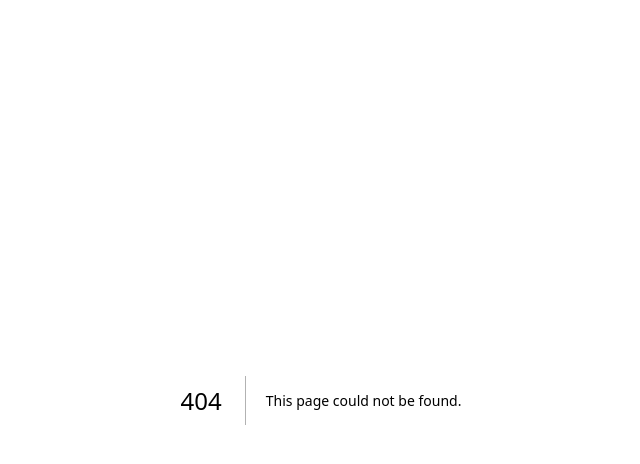
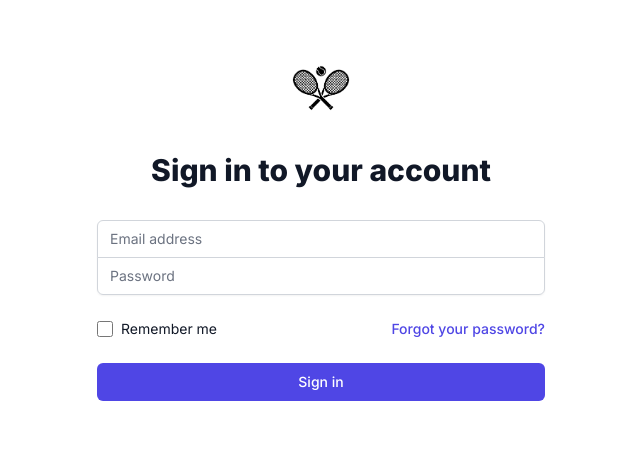
Before and after one commit to JuanPLoaizaC/tennis-league, a Next.js app: page /auth/signin in a window 1280 px wide. Before the commit this address had no page. Shown: the top 464 px of the page, without its empty margins (319-959 px from the left). Built offline with nearby package versions, Linux system fonts and the light colour scheme.

Commit message:
Creating the sign-in page

```diff
--- /dev/null
+++ b/app/auth/signin/page.js
@@ -0,0 +1,83 @@
+'use client'
+import TennisRacquet from '@public/TennisRacquet.png';
+import Image from 'next/image';
+export default function LoginPage() {
+
+  return (
+    <>
+      <div className="bg-white min-h-screen">
+        <div className="flex items-center justify-center py-12 px-4 sm:px-6 lg:px-8">
+          <div className="max-w-md w-full space-y-8">
+            <div>
+              <Image
+                src={TennisRacquet}
+                className="mx-auto h-20 w-auto"
+                alt=""
+                width={64}
+                height={64}
+              />
+              <h2 className="mt-6 text-center text-3xl font-extrabold text-gray-900">Sign in to your account</h2>
+            </div>
+            <form className="mt-8 space-y-6" onSubmit={(e) => e.preventDefault()} >
+              <input type="hidden" name="remember" defaultValue="true" />
+              <div className="rounded-md shadow-sm -space-y-px">
+                <div>
+                  <label htmlFor="email-address" className="sr-only">
+                    Email address
+                  </label>
+                  <input
+                    id="email-address"
+                    name="email"
+                    type="email"
+                    autoComplete="email"
+                    required
+                    className="appearance-none rounded-none relative block w-full px-3 py-2 border border-gray-300 placeholder-gray-500 text-gray-900 rounded-t-md focus:outline-none focus:ring-indigo-500 focus:border-indigo-500 focus:z-10 sm:text-sm"
+                    placeholder="Email address"
+                  />
+                </div>
+                <div>
+                  <label htmlFor="password" className="sr-only">
+                    Password
+                  </label>
+                  <input
+                    id="password"
+                    name="password"
+                    type="password"
+                    autoComplete="current-password"
+                    required
+                    className="appearance-none rounded-none relative block w-full px-3 py-2 border border-gray-300 placeholder-gray-500 text-gray-900 rounded-b-md focus:outline-none focus:ring-indigo-500 focus:border-indigo-500 focus:z-10 sm:text-sm"
+                    placeholder="Password"
+                  />
+                </div>
+              </div>
+
+              <div className="flex items-center justify-between">
+                <div className="flex items-center">
+                  <input id="remember-me" name="remember-me" type="checkbox" className="h-4 w-4 text-indigo-600 focus:ring-indigo-500 border-gray-300 rounded" />
+                  <label htmlFor="remember-me" className="ml-2 block text-sm text-gray-900">
+                    Remember me
+                  </label>
+                </div>
+
+                <div className="text-sm">
+                  <a href="/reset" className="font-medium text-indigo-600 hover:text-indigo-500">
+                    Forgot your password?
+                  </a>
+                </div>
+              </div>
+
+              <div>
+                <button
+                  type="button"
+                  className="group relative w-full flex justify-center py-2 px-4 border border-transparent text-sm font-medium rounded-md text-white bg-indigo-600 hover:bg-indigo-700 focus:outline-none focus:ring-2 focus:ring-offset-2 focus:ring-indigo-500"
+                >
+                  Sign in
+                </button>
+              </div>
+            </form>
+          </div>
+        </div>
+      </div>
+    </>
+  );
+}
```
